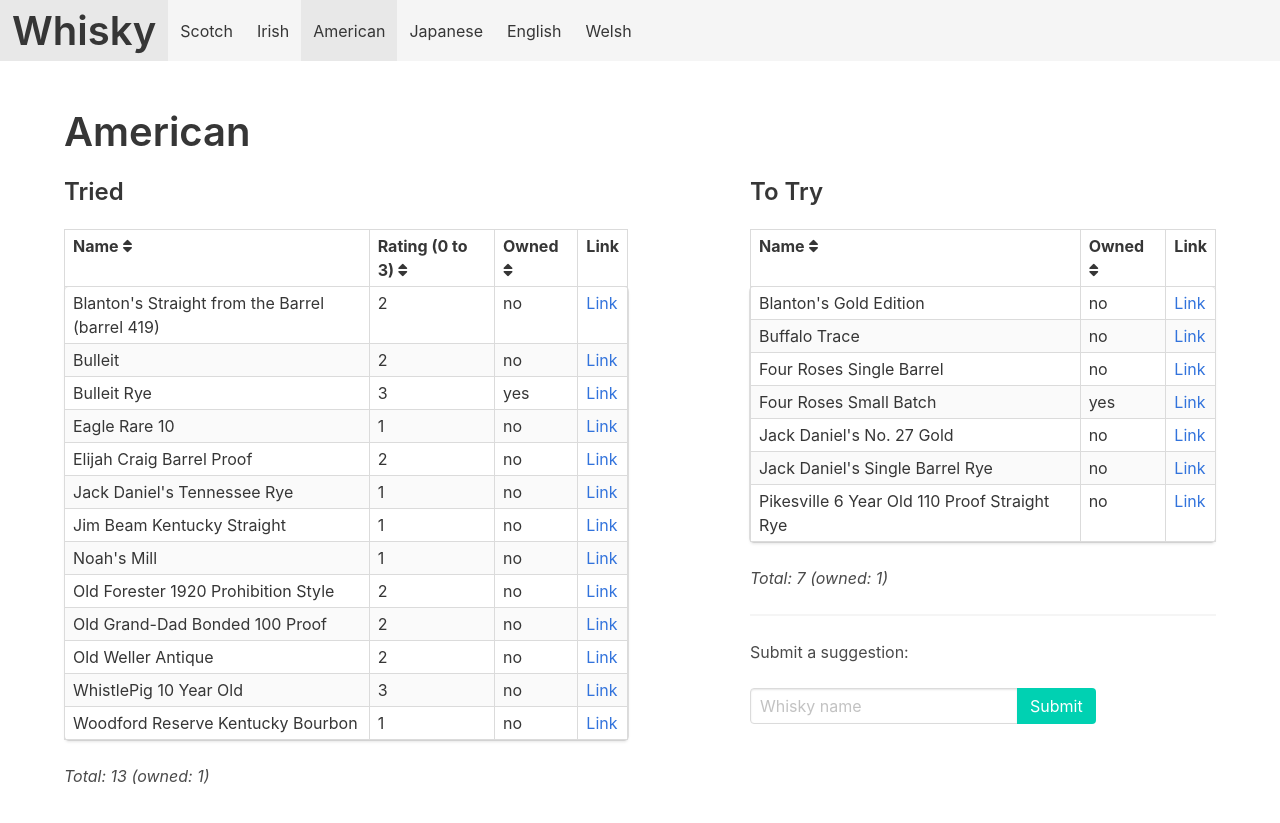
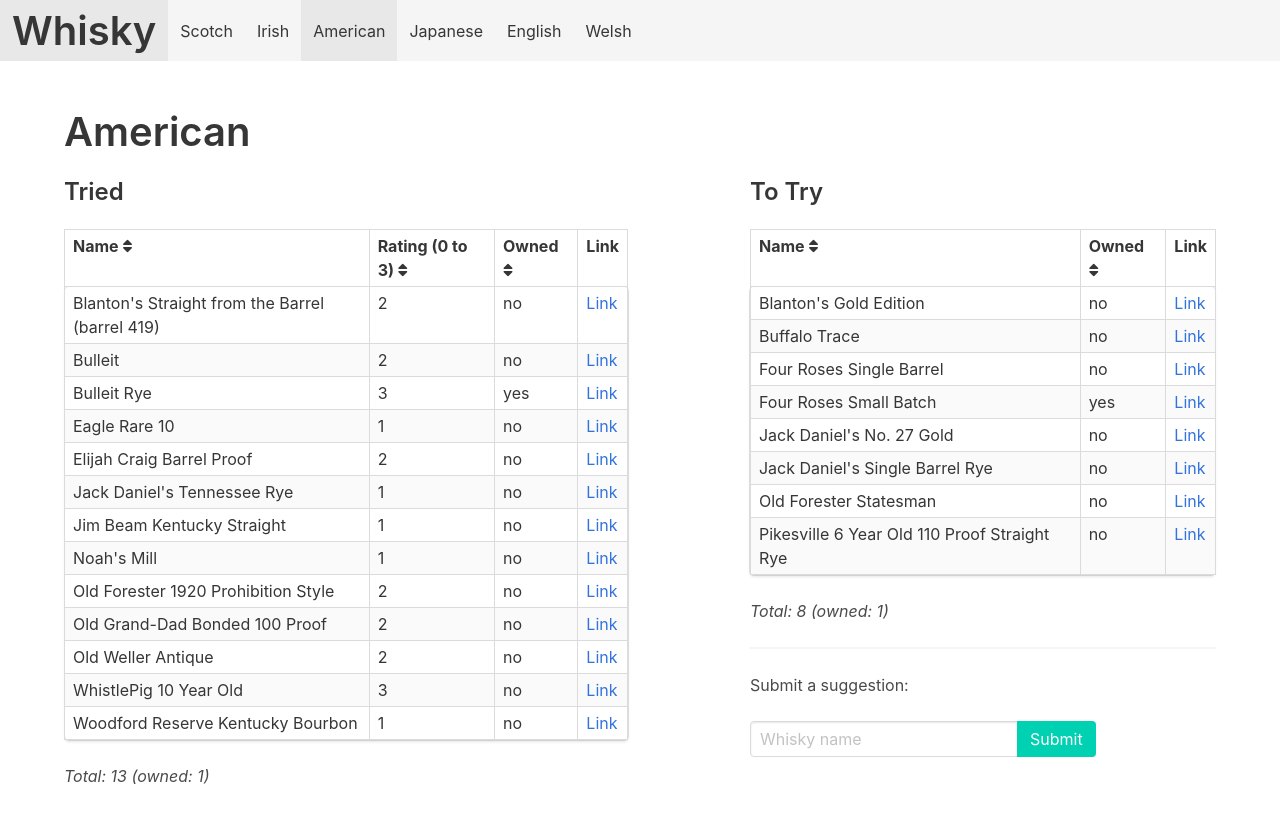
Before and after one commit to grega/whisky, a Jekyll site: the page built from american.html, in a window 1280 px wide. Shown: the top 823 px of the page. Built offline with Jekyll 4.4.1, drawn with Linux system fonts in a browser that asks for light colours; nearby versions of some CDN libraries.

Commit message:
Update to_try.yml

```diff
--- a/_data/american/to_try.yml
+++ b/_data/american/to_try.yml
@@ -6,3 +6,4 @@
 - name: Jack Daniel's Single Barrel Rye
 - name: Buffalo Trace
 - name: Pikesville 6 Year Old 110 Proof Straight Rye
+- name: Old Forester Statesman
```
